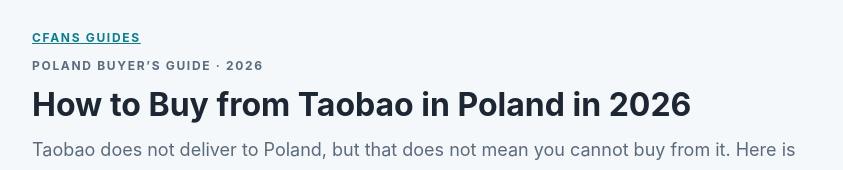
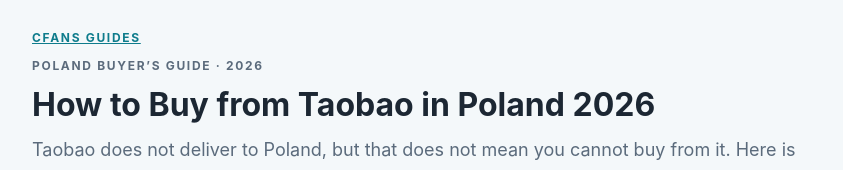
Before and after one commit to baiyu07/baiyu07.github.io, a plain HTML site: page how-to-buy-from-taobao-in-poland-2026.html in a window 1280 px wide. Shown: the top 170 px of the page, without its empty margins (218-1061 px from the left). Drawn offline with Linux system fonts and the light colour scheme.

Commit message:
Retitle: How to Buy from Taobao in Poland 2026

```diff
--- a/how-to-buy-from-taobao-in-poland-2026.html
+++ b/how-to-buy-from-taobao-in-poland-2026.html
@@ -3,7 +3,7 @@
 <head>
 <meta charset="utf-8"/>
 <meta name="viewport" content="width=device-width, initial-scale=1"/>
-<title>How to Buy from Taobao in Poland in 2026</title>
+<title>How to Buy from Taobao in Poland 2026</title>
 <meta name="description" content="How to buy from Taobao in Poland in 2026 — the step-by-step route via a buying agent, Polish VAT at 23%, the €3 duty and €2 handling fee per HS tariff line, and what to check before you pay."/>
 <style>
 :root{--ink:#1c2733;--muted:#5b6b7c;--accent:#0e7c8c;--line:#e3e9ef;--wash:#f4f8fa;--card:#ffffff}
@@ -58,7 +58,7 @@ a{color:var(--accent)}
 <header class="site"><div class="wrap">
 <p class="kicker"><a href="index.html">CFans Guides</a></p>
 <p class="kicker" style="color:var(--muted)">Poland Buyer&rsquo;s Guide &middot; 2026</p>
-<h1>How to Buy from Taobao in Poland in 2026</h1>
+<h1>How to Buy from Taobao in Poland 2026</h1>
 <p class="lead">Taobao does not deliver to Poland, but that does not mean you cannot buy from it. Here is the route that works, the tax you will pay, and the checks before your parcel leaves China.</p>
 </div></header>
 <main><div class="wrap">
```
